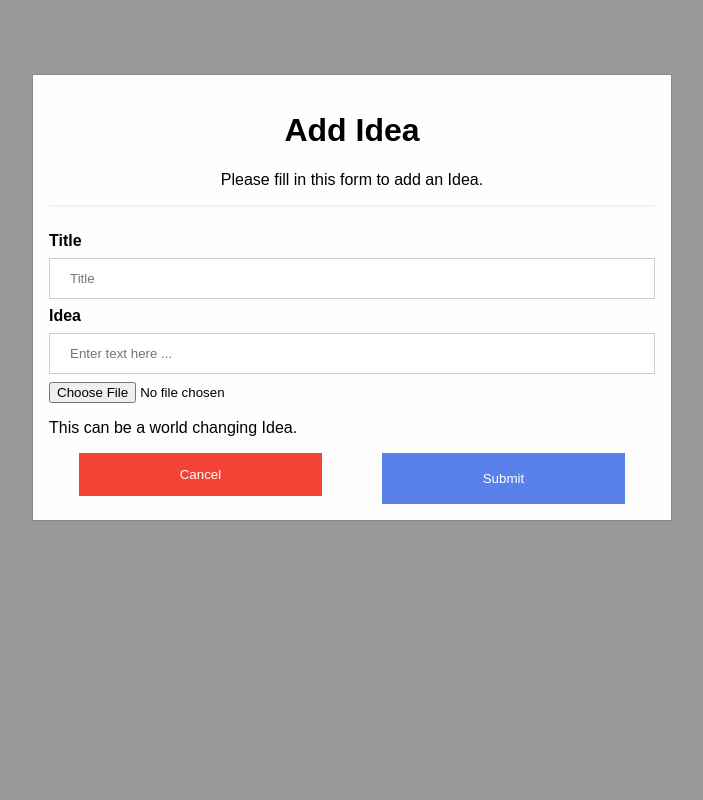
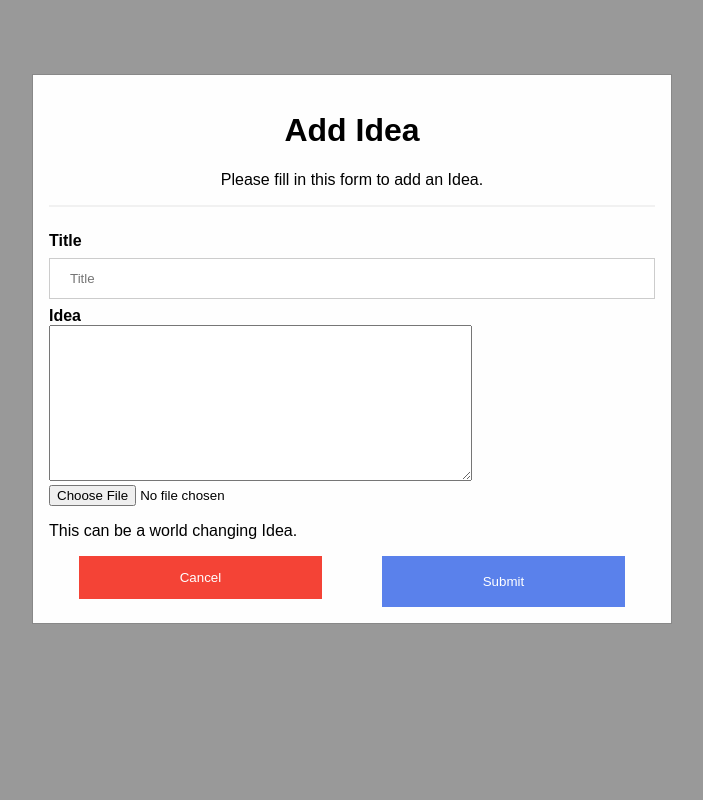
Before and after one commit to the-pandey-ji/MeraIdea, a PHP site: page /addIdea.php in a window 1280 px wide. Shown: the whole page, without its empty margins (288-991 px from the left). Run offline with PHP 8.4, Linux system fonts and the light colour scheme; the visitor is signed in with stand-in values (Sample User, id 1).

Commit message:
add idea done

```diff
--- a/addIdea.php
+++ b/addIdea.php
@@ -94,8 +94,10 @@ if ($_SERVER['REQUEST_METHOD'] == "POST") {
           <label for="title"><b>Title</b></label>
           <input type="text" placeholder="Title" name="title" required>
 
-          <label for="idea"><b>Idea</b></label>
-          <input type="text" placeholder="Enter text here ..." name="idea" required>
+        <b>Idea</b>
+        <br>
+          <textarea rows="10" cols="50" type="text" placeholder="Enter text here ..." name="idea" required>
+        </textarea>
     <input type="file" name="uploadfile" value=""/>
           <p>This can be a world changing Idea.</p>
 
```
Also changed, not shown: image/IMG_20201007_205732.png (added).
